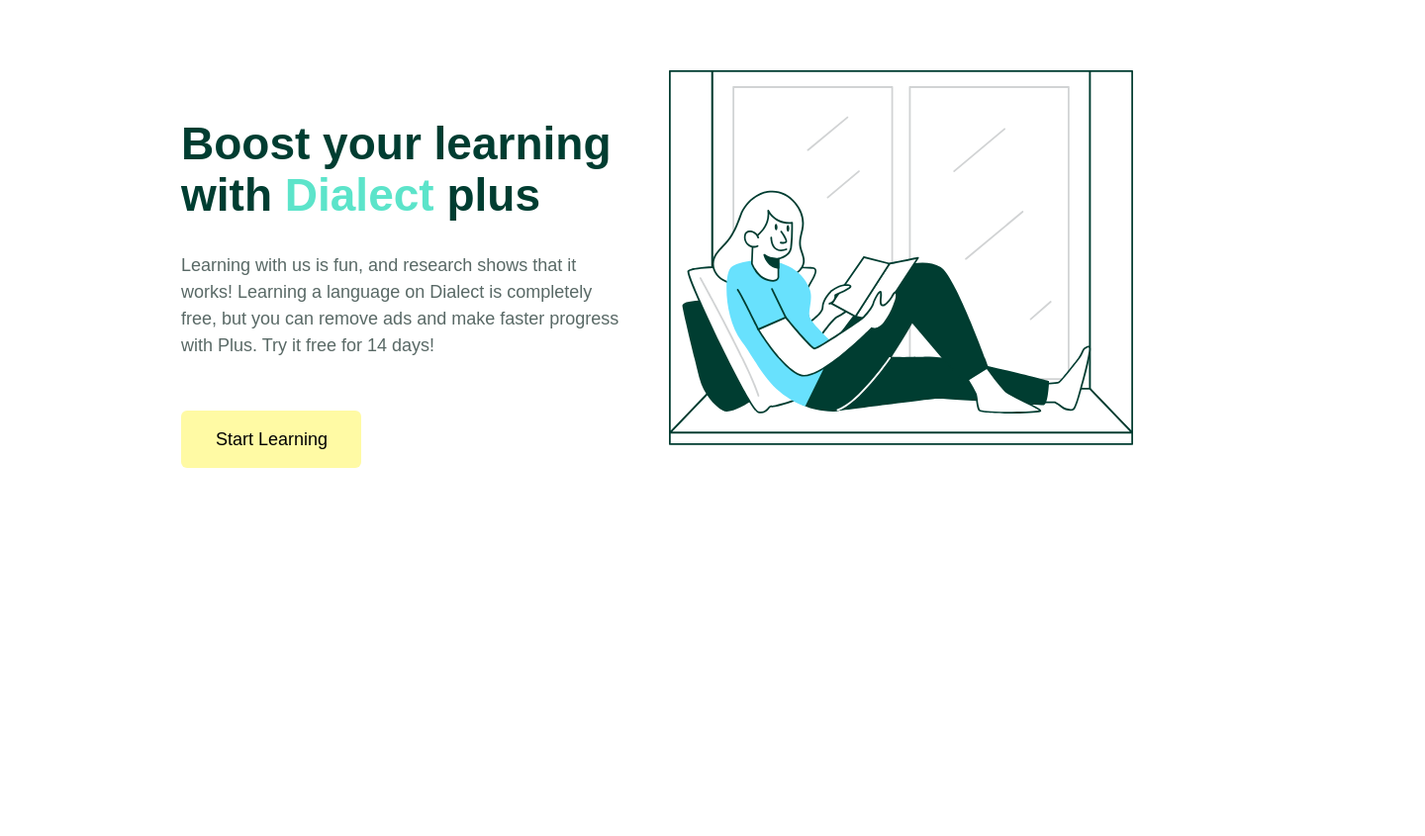
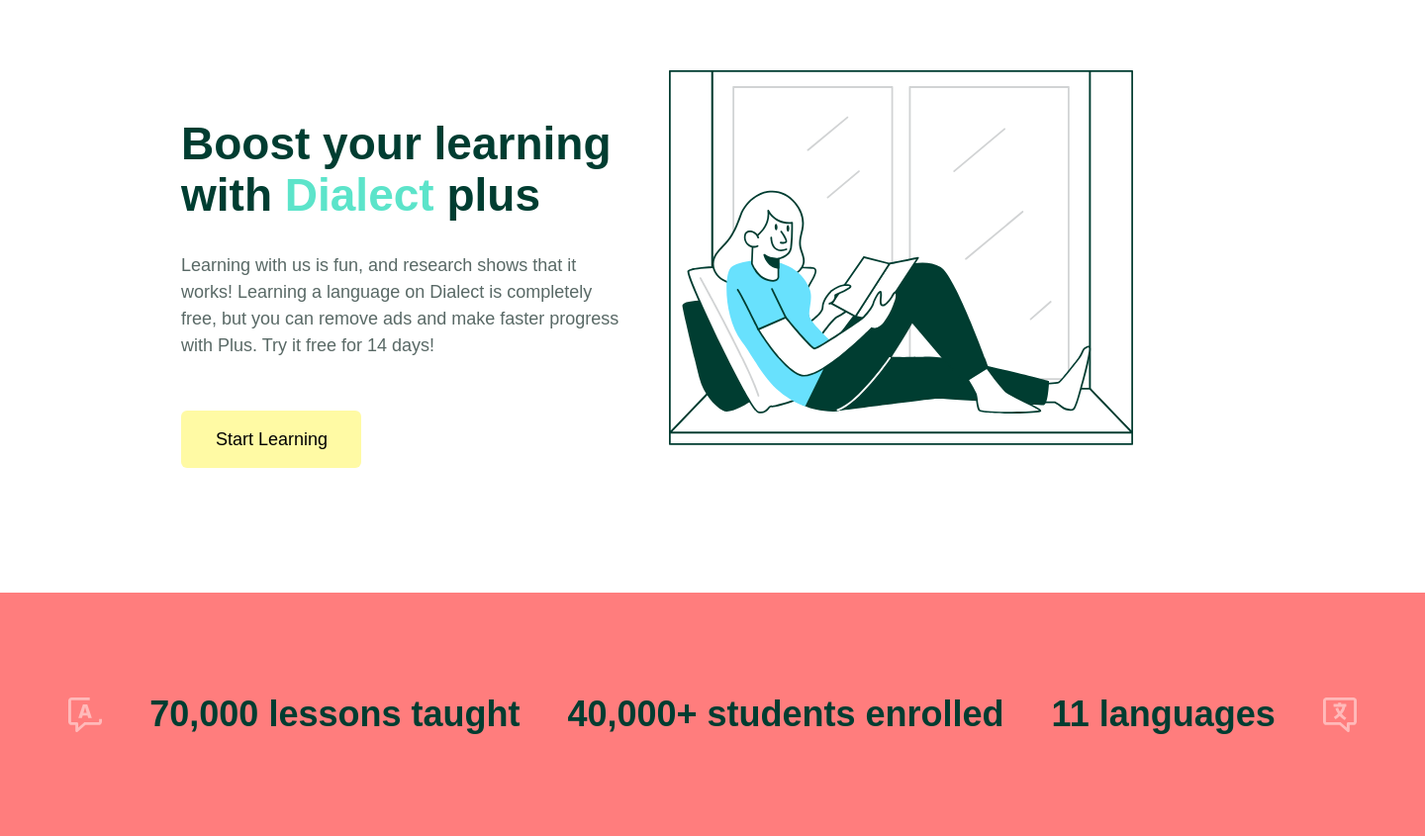
Before and after one commit to kamranlatifch/language-learning-landing-page, a website built with Vite: page index.html in a window 1280 px wide. Shown: the part 1925-2770 px from the top of the page at 99% size, 1440 px wide, since content can reach past the window. Before the commit the page ends 2398 px from the top, so only its background shows below. Built offline with nearby package versions, Linux system fonts and the light colour scheme.

Commit message:
feat(stats): add stats section

```diff
--- a/index.html
+++ b/index.html
@@ -186,6 +186,14 @@
       />
     </section>
 
+    <section class="stats">
+      <img src="images/alphabet-secondary.svg" alt="svg" />
+      <p>70,000 lessons taught</p>
+      <p>40,000+ students enrolled</p>
+      <p>11 languages</p>
+      <img src="/images/alphabet1-secondary.svg" alt="" />
+    </section>
+
     <script type="module" src="/main.js"></script>
   </body>
 </html>
--- a/style.css
+++ b/style.css
@@ -341,3 +341,27 @@
   width: 50px;
   height: 56px;
 }
+
+/* STATS SECTION */
+
+.stats {
+  display: flex;
+  height: 246px;
+  width: 1440px;
+  background-color: var(--clr-tertiary);
+  justify-content: center;
+  align-items: center;
+  gap: 3rem;
+  margin-top: 15rem;
+}
+
+.stats p {
+  font-size: var(--fs-36);
+  text-wrap: nowrap;
+  font-weight: var(--fw-bold);
+}
+.stats img {
+  width: 34px;
+  height: 35px;
+  fill: #5ce4ca;
+}
```
Also changed, not shown: images/alphabet-secondary.svg (added), images/alphabet1-secondary.svg (added).
